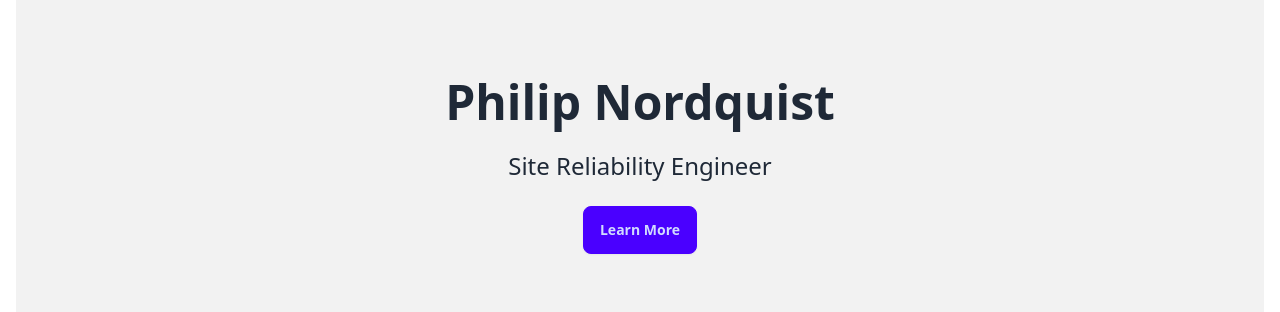
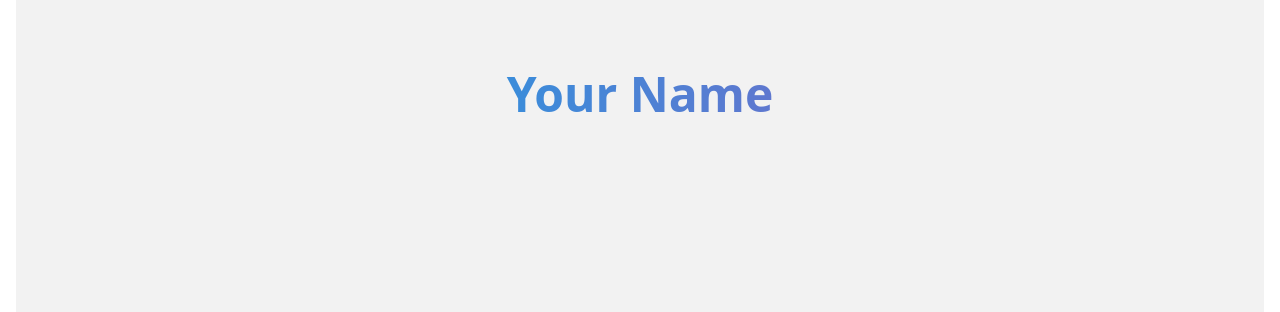
Before and after one commit to c-j-p-nordquist/portfolio, a SvelteKit app: page / in a window 1280 px wide. Shown: the part 334-646 px from the top of the page. Built offline with nearby package versions, Linux system fonts and the light colour scheme.

Commit message:
Add About, Projects, and Contact pages; Fix navigation issues

```diff
--- a/src/lib/components/Nav.svelte
+++ b/src/lib/components/Nav.svelte
@@ -1,12 +1,11 @@
 <script>
-	let currentPath = $state('/');
+	import { page } from '$app/stores';
+	import DarkModeToggle from './DarkModeToggle.svelte';
 
-	$effect(() => {
-		currentPath = window.location.pathname;
-	});
+	$: currentPath = $page.url.pathname;
 </script>
 
-<nav class="bg-base-100">
+<nav class="bg-base-100 shadow-lg">
 	<div class="navbar container mx-auto">
 		<div class="flex-1">
 			<a href="/" class="btn btn-ghost normal-case text-xl">Portfolio</a>
@@ -18,6 +17,7 @@
 				<li><a href="/projects" class:active={currentPath === '/projects'}>Projects</a></li>
 				<li><a href="/contact" class:active={currentPath === '/contact'}>Contact</a></li>
 			</ul>
+			<DarkModeToggle />
 		</div>
 	</div>
 </nav>
--- a/src/routes/+page.svelte
+++ b/src/routes/+page.svelte
@@ -1,11 +1,14 @@
 <script>
 	import { onMount } from 'svelte';
+	import { fade, fly } from 'svelte/transition';
 
-	let name = $state('Philip Nordquist');
-	let title = $state('Site Reliability Engineer');
+	let name = $state('Your Name');
+	let title = $state('Web Developer');
+	let visible = $state(false);
 
 	onMount(() => {
 		document.title = `${name} - Portfolio`;
+		visible = true;
 	});
 </script>
 
@@ -13,10 +16,24 @@
 	<section class="hero min-h-screen bg-base-200">
 		<div class="hero-content text-center">
 			<div class="max-w-md">
-				<h1 class="text-5xl font-bold">{name}</h1>
-				<p class="py-6 text-2xl">{title}</p>
-				<a href="/about" class="btn btn-primary">Learn More</a>
+				{#if visible}
+					<h1 in:fly={{ y: -50, duration: 1000 }} class="text-5xl font-bold mb-4">{name}</h1>
+					<p in:fade={{ delay: 500, duration: 1000 }} class="py-6 text-2xl">{title}</p>
+					<div in:fade={{ delay: 1000, duration: 1000 }} class="flex justify-center space-x-4">
+						<a href="/about" class="btn btn-primary">About Me</a>
+						<a href="/projects" class="btn btn-secondary">My Projects</a>
+						<a href="/contact" class="btn btn-accent">Contact Me</a>
+					</div>
+				{/if}
 			</div>
 		</div>
 	</section>
 </main>
+
+<style>
+	h1 {
+		background: linear-gradient(to right, #3490dc, #6574cd);
+		-webkit-background-clip: text;
+		-webkit-text-fill-color: transparent;
+	}
+</style>
```
